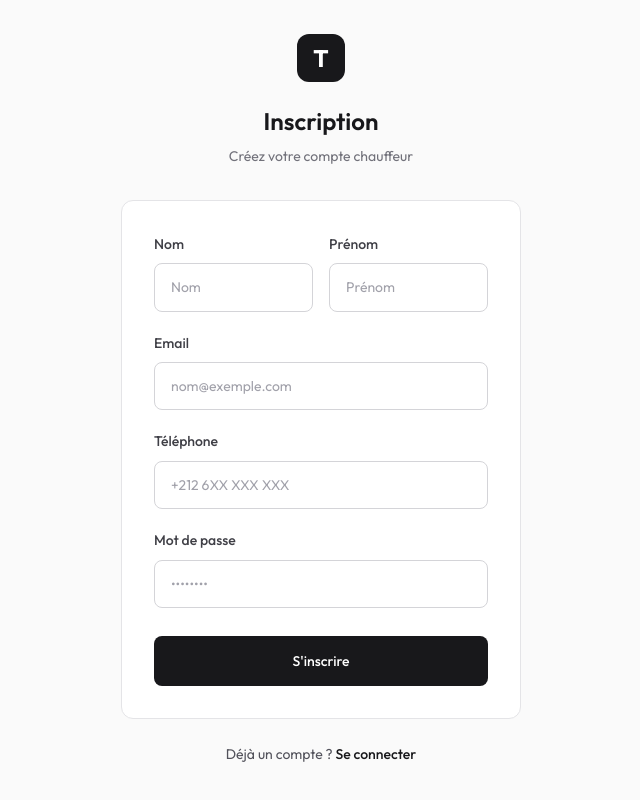
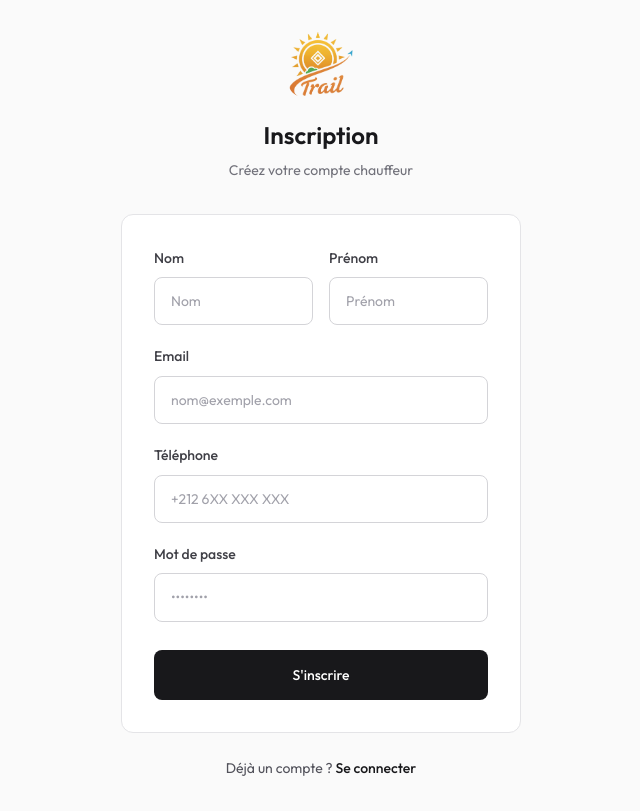
Before and after one commit to Abdelhakim-Baalla/Tafukt-Trail, a React (Vite) app in the folder frontend/: page /register in a window 1280 px wide. Shown: the whole page, without its empty margins (319-959 px from the left). Built offline with nearby package versions, Linux system fonts and the light colour scheme; no server answers.

Commit message:
feat: mise à jour des logos d'authentification et de la barre de navigation avec des images

```diff
--- a/frontend/src/components/Navbar.css
+++ b/frontend/src/components/Navbar.css
@@ -25,6 +25,14 @@
   font-weight: 600;
   font-size: 18px;
   color: var(--gray-900);
+  text-decoration: none;
+}
+
+.nav-logo img {
+  width: 40px;
+  height: 40px;
+  object-fit: cover;
+  border-radius: 8px;
 }
 
 .nav-logo-icon {
--- a/frontend/src/components/Navbar.jsx
+++ b/frontend/src/components/Navbar.jsx
@@ -40,8 +40,8 @@ const Navbar = () => {
     <nav className="nav">
       <div className="nav-inner">
         <Link to="/" className="nav-logo">
-          <span className="nav-logo-icon">T</span>
-          <span className="nav-logo-text">Tafukt</span>
+          <img src="/TafuktTrail-icon.png" className="w-10" alt="Tafukt" />
+          <span className="nav-logo-text">Tafukt Trailer</span>
         </Link>
 
         <div className={`nav-links ${menuOpen ? 'open' : ''}`}>
--- a/frontend/src/pages/shared/auth/Auth.css
+++ b/frontend/src/pages/shared/auth/Auth.css
@@ -23,15 +23,18 @@
   display: inline-flex;
   align-items: center;
   justify-content: center;
-  width: 48px;
-  height: 48px;
-  background: var(--gray-900);
-  color: white;
-  font-size: 1.5rem;
-  font-weight: 700;
+  width: 64px;
+  height: 64px;
   border-radius: 12px;
   text-decoration: none;
   margin-bottom: 1.5rem;
+  overflow: hidden;
+}
+
+.auth-logo img {
+  width: 100%;
+  height: 100%;
+  object-fit: cover;
 }
 
 .auth-title {
--- a/frontend/src/pages/shared/auth/Login.jsx
+++ b/frontend/src/pages/shared/auth/Login.jsx
@@ -43,7 +43,9 @@ const Login = () => {
     <div className="auth">
       <div className="auth-container">
         <div className="auth-header">
-          <Link to="/" className="auth-logo">T</Link>
+          <Link to="/" className="auth-logo">
+            <img src="/TafuktTrail-icon.png" alt="Tafukt" />
+          </Link>
           <h1 className="auth-title">Connexion</h1>
           <p className="auth-subtitle">Accédez à votre espace de gestion</p>
         </div>
--- a/frontend/src/pages/shared/auth/Register.jsx
+++ b/frontend/src/pages/shared/auth/Register.jsx
@@ -52,7 +52,9 @@ const Register = () => {
     <div className="auth">
       <div className="auth-container">
         <div className="auth-header">
-          <Link to="/" className="auth-logo">T</Link>
+          <Link to="/" className="auth-logo">
+            <img src="/TafuktTrail-icon.png" alt="Tafukt" />
+          </Link>
           <h1 className="auth-title">Inscription</h1>
           <p className="auth-subtitle">Créez votre compte chauffeur</p>
         </div>
```
